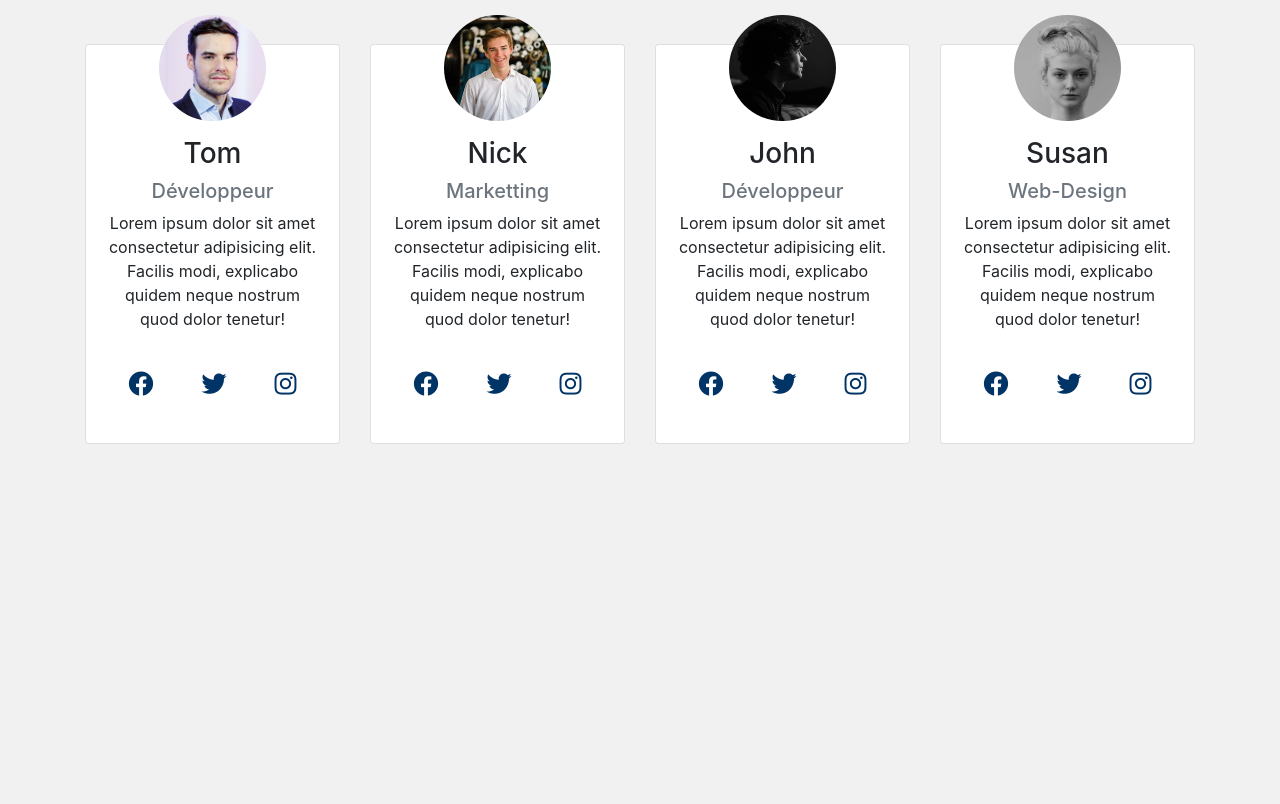
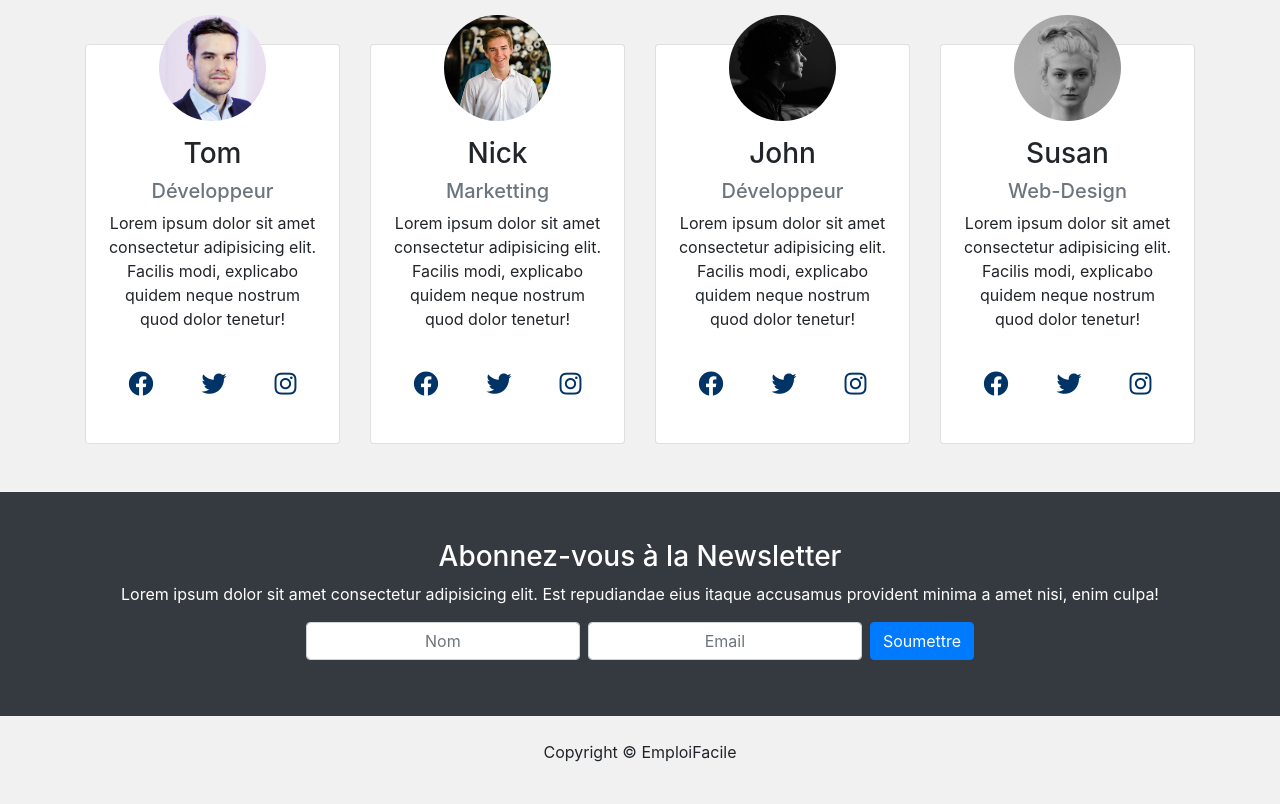
Before and after one commit to Bruno-2Ln/projet-bootstrap, a plain HTML site: page index.html in a window 1280 px wide. Shown: the part 2029-2833 px from the top of the page. Before the commit the page ends 2473 px from the top, so only its background shows below. Drawn offline with nearby package versions, Linux system fonts and the light colour scheme.

Commit message:
ajout d'un formulaire de newsletter et footer

```diff
--- a/index.html
+++ b/index.html
@@ -220,9 +220,7 @@
                             <img src="images/visage4.png" alt="visage" class="img-fluid rounded-circle w-50 mb-3">
                             <h3>Susan</h3>
                             <h5 class="text-muted">Web-Design</h5>
-                            <p>
-                                Lorem ipsum dolor sit amet consectetur adipisicing elit. Facilis modi, explicabo quidem neque nostrum quod dolor tenetur!
-                            </p>
+                            <p>Lorem ipsum dolor sit amet consectetur adipisicing elit. Facilis modi, explicabo quidem neque nostrum quod dolor tenetur!</p>
                             <div class="d-flex justify-content-center">
                                 <div class="p-4">
                                     <a href="http://facebook.com">
@@ -248,6 +246,40 @@
         </div>
     </section>
 
+    <!-- Newsletter -->
+
+    <section id="newsletter" class="text-center p-5 bg-dark text-white">
+
+        <div class="container">
+            <div class="row">
+                <div class="col">
+                    <h3>Abonnez-vous à la Newsletter</h3>
+                    <p>Lorem ipsum dolor sit amet consectetur adipisicing elit. Est repudiandae eius itaque accusamus provident minima a amet nisi, enim culpa!</p>
+                    <form class="form-inline justify-content-center">
+                        <input type="text" class="form-control mb-2 mr-2 text-center" placeholder="Nom">
+                        <input type="text" class="form-control mb-2 mr-2 text-center" placeholder="Email">
+                        <button class="btn btn-primary mb-2">Soumettre</button>
+                    </form>
+                </div>
+            </div>
+        </div>
+
+    </section>
+
+    <!-- Footer -->
+
+    <footer id="main-footer" class="text-center p-4">
+        <div class="container">
+            <div class="row">
+                <div class="col">
+                    <p>Copyright &copy;
+                        <span id="year"></span> EmploiFacile
+                    </p>
+                </div>
+            </div>
+        </div>
+    </footer>
+
 
     <script src="https://code.jquery.com/jquery-3.5.1.slim.min.js" integrity="sha384-DfXdz2htPH0lsSSs5nCTpuj/zy4C+OGpamoFVy38MVBnE+IbbVYUew+OrCXaRkfj" crossorigin="anonymous"></script>
     <script src="https://cdn.jsdelivr.net/npm/popper.js@1.16.1/dist/umd/popper.min.js" integrity="sha384-9/reFTGAW83EW2RDu2S0VKaIzap3H66lZH81PoYlFhbGU+6BZp6G7niu735Sk7lN" crossorigin="anonymous"></script>
```
